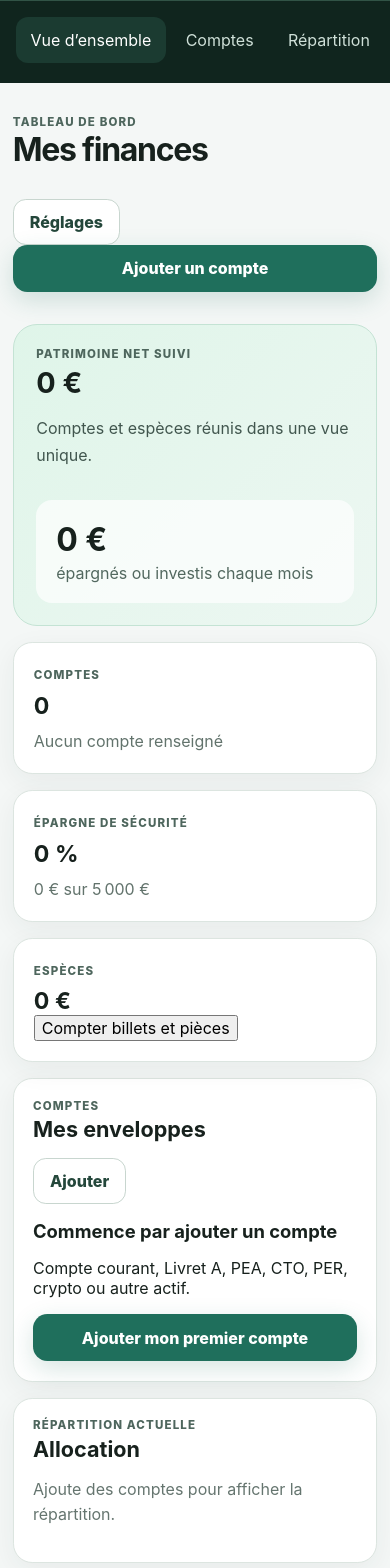
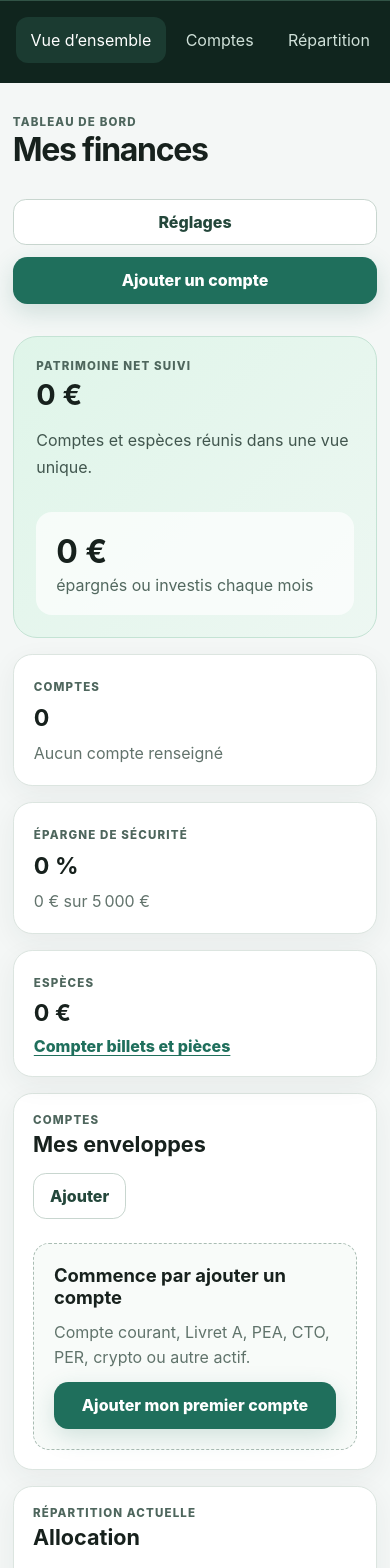
Before and after one commit to Owarino777/Patrimoine, a Next.js app: page /dashboard in a window 390 px wide. Shown: the top 1568 px of the page. Built offline with nearby package versions, Linux system fonts and the light colour scheme.

Commit message:
style: add responsive finance dashboard components

```diff
--- a/src/app/management.css
+++ b/src/app/management.css
@@ -19,9 +19,7 @@
   font-weight: 700;
 }
 
-.form-actions-between {
-  justify-content: space-between;
-}
+.form-actions-between { justify-content: space-between; }
 
 .danger-button {
   display: inline-flex;
@@ -35,26 +33,122 @@
   font-weight: 800;
 }
 
-.danger-button:hover {
-  background: #fff0f0;
+.danger-button:hover { background: #fff0f0; }
+.landing-page { width: min(100% - 2rem, 74rem); }
+.landing-hero { min-height: 24rem; align-items: center; }
+.landing-hero h1 { max-width: 15ch; }
+.landing-actions { justify-content: flex-start; flex-wrap: wrap; }
+
+.topbar-actions {
+  display: flex;
+  align-items: center;
+  justify-content: flex-end;
+  gap: 0.75rem;
+  flex-wrap: wrap;
 }
 
-.landing-page {
-  width: min(100% - 2rem, 74rem);
+.finance-hero { margin-bottom: 0; }
+.settings-panel { margin-top: 0; margin-bottom: 1rem; }
+.dashboard-settings-grid { margin-top: 1.25rem; grid-template-columns: repeat(3, minmax(0, 1fr)); }
+.dashboard-settings-grid .form-field > span { font-weight: 750; }
+.dashboard-settings-grid input {
+  width: 100%;
+  min-height: 3rem;
+  border: 1px solid #b9c8c0;
+  border-radius: 0.75rem;
+  padding: 0.75rem 0.85rem;
+  background: #fff;
+  color: #17211d;
 }
 
-.landing-hero {
-  min-height: 24rem;
-  align-items: center;
+.text-button {
+  display: inline-flex;
+  margin-top: 0.55rem;
+  border: 0;
+  padding: 0;
+  background: transparent;
+  color: #1f6f5c;
+  font-weight: 800;
+  text-align: left;
+  text-decoration: underline;
+  text-underline-offset: 0.2rem;
 }
 
-.landing-hero h1 {
-  max-width: 15ch;
+.cash-total { font-size: clamp(1.4rem, 2vw, 2rem); }
+.cash-grid {
+  display: grid;
+  grid-template-columns: repeat(3, minmax(0, 1fr));
+  gap: 0.75rem;
+  margin-top: 1.5rem;
+}
+.cash-field {
+  display: grid;
+  grid-template-columns: 4rem minmax(4rem, 1fr) minmax(5rem, auto);
+  align-items: center;
+  gap: 0.65rem;
+  padding: 0.75rem;
+  border: 1px solid #dce5e0;
+  border-radius: 0.85rem;
+  background: #fbfcfb;
+}
+.cash-field > span { font-weight: 800; }
+.cash-field input {
+  width: 100%;
+  min-height: 2.5rem;
+  border: 1px solid #b9c8c0;
+  border-radius: 0.6rem;
+  padding: 0.5rem;
+}
+.cash-field strong { text-align: right; }
+
+.empty-state {
+  display: grid;
+  justify-items: start;
+  gap: 0.75rem;
+  margin-top: 1.5rem;
+  padding: clamp(1.25rem, 3vw, 2rem);
+  border: 1px dashed #aabdb4;
+  border-radius: 1rem;
+  background: #f8fbf9;
+}
+.empty-state h3, .empty-state p { margin: 0; }
+.empty-state p { color: #60736b; line-height: 1.55; }
+
+.allocation-0 { background: #1f6f5c; }
+.allocation-1 { background: #d8a53a; }
+.allocation-2 { background: #4d7ae8; }
+.allocation-3 { background: #8b5fbf; }
+.allocation-4 { background: #cc6f4a; }
+
+.projection-card {
+  display: flex;
+  align-items: center;
+  justify-content: space-between;
+  gap: 2rem;
+  background: linear-gradient(135deg, #10251e, #1b493a);
+  color: #fff;
+}
+.projection-card .eyebrow, .projection-card .muted-copy { color: #cfe0d8; }
+.projection-value {
+  min-width: 13rem;
+  padding: 1.25rem;
+  border: 1px solid rgba(255,255,255,0.18);
+  border-radius: 1rem;
+  background: rgba(255,255,255,0.08);
+}
+.projection-value strong { display: block; font-size: clamp(2rem, 4vw, 3.5rem); }
+.projection-value span { display: block; margin-top: 0.3rem; color: #cfe0d8; }
+.success-message {
+  margin: 1.25rem 0 0;
+  padding: 1rem;
+  border-radius: 0.8rem;
+  background: #e7f6ed;
+  color: #1d5f3d;
+  font-weight: 750;
 }
 
-.landing-actions {
-  justify-content: flex-start;
-  flex-wrap: wrap;
+@media (max-width: 78rem) {
+  .cash-grid { grid-template-columns: repeat(2, minmax(0, 1fr)); }
 }
 
 @media (max-width: 58rem) {
@@ -65,30 +159,17 @@
     z-index: 20;
     border-top: 1px solid #315346;
   }
-
-  .sidebar .brand,
-  .sidebar-note {
-    display: none;
-  }
-
-  .nav-list {
-    justify-content: space-between;
-  }
-
-  .nav-list a {
-    min-height: 2.75rem;
-    display: grid;
-    place-items: center;
-  }
+  .sidebar .brand, .sidebar-note { display: none; }
+  .nav-list { justify-content: space-between; }
+  .nav-list a { min-height: 2.75rem; display: grid; place-items: center; }
+  .dashboard-settings-grid { grid-template-columns: 1fr; }
+  .projection-card { align-items: stretch; flex-direction: column; }
+  .projection-value { width: 100%; }
 }
 
 @media (max-width: 38rem) {
-  .form-actions-between {
-    flex-direction: column;
-  }
-
-  .danger-button,
-  .landing-actions > * {
-    width: 100%;
-  }
+  .form-actions-between, .topbar-actions { flex-direction: column; align-items: stretch; width: 100%; }
+  .danger-button, .landing-actions > *, .topbar-actions > * { width: 100%; }
+  .cash-grid { grid-template-columns: 1fr; }
+  .cash-field { grid-template-columns: 3.5rem minmax(4rem, 1fr) minmax(4.5rem, auto); }
 }
```
